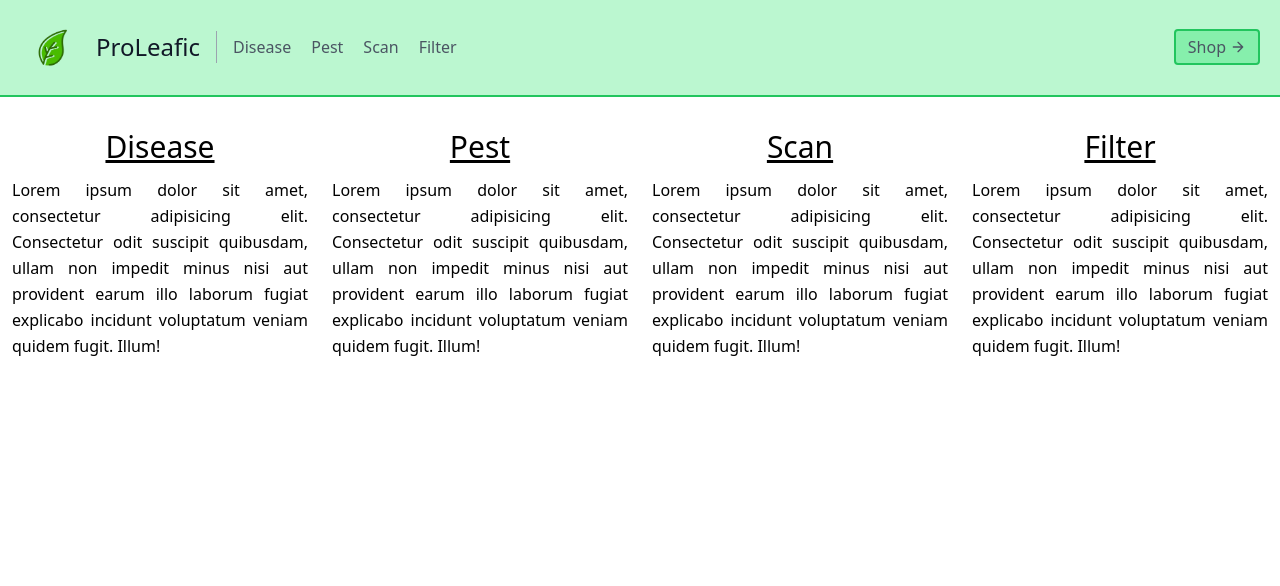
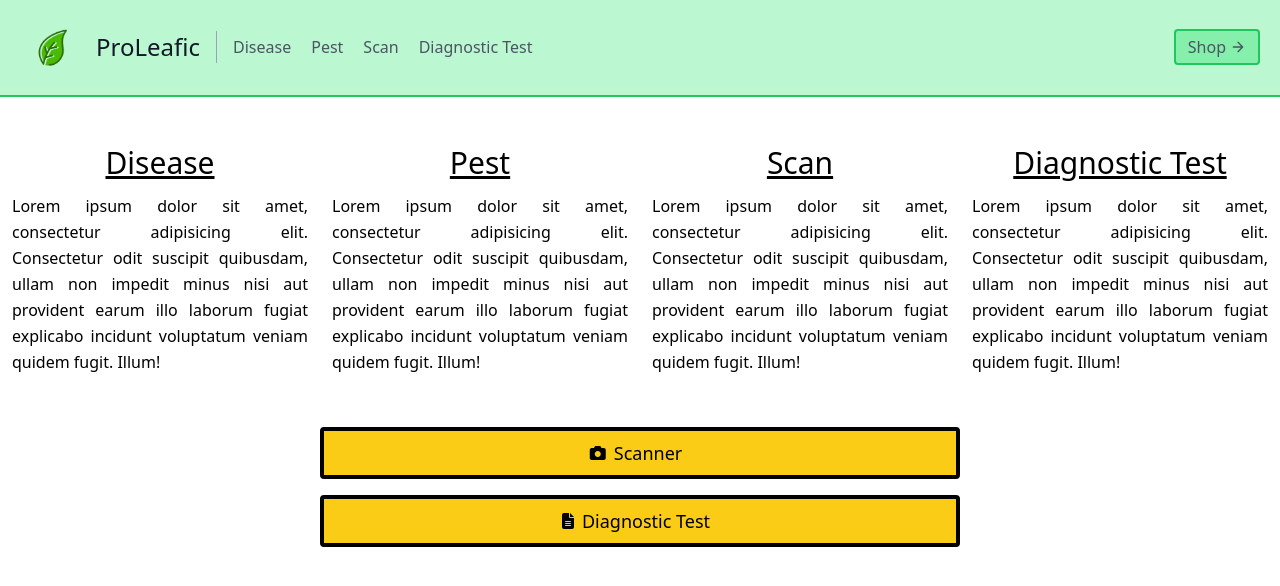
Before and after one commit to Siddhesh-Agarwal/ProLeafic, a Flask app: template templates/index.html in a window 1280 px wide. Shown: the top 586 px of the page. Run offline with Flask 2, Linux system fonts and the light colour scheme; the template is opened without the code that fills it, so the values that code supplies are empty; some libraries are stand-ins or nearby versions.

Commit message:
Add files via upload

```diff
--- a/templates/index.html
+++ b/templates/index.html
@@ -8,6 +8,7 @@
     <title>ProLeafic</title>
     <script src="https://cdn.tailwindcss.com"></script>
     <link rel="icon" type="image/png" href="static/img/ProLeafic-Logo.png">
+    <script src="https://kit.fontawesome.com/1ee43ba5d7.js" crossorigin="anonymous"></script>
 </head>
 
 <body class="bg-white">
@@ -19,53 +20,77 @@
             </a>
             <nav
                 class="md:mr-auto md:ml-4 md:py-1 md:pl-4 md:border-l md:border-gray-400 flex flex-wrap items-center text-base justify-center">
-                <a class="mr-5 hover:text-black" href="\Disease">Disease</a>
-                <a class="mr-5 hover:text-black" href="\Pest">Pest</a>
-                <a class="mr-5 hover:text-black" href="\Scan">Scan</a>
-                <a class="mr-5 hover:text-black" href="\Filter">Filter</a>
+                <a class="mr-5 hover:text-black" href="/Disease">Disease</a>
+                <a class="mr-5 hover:text-black" href="/Pest">Pest</a>
+                <a class="mr-5 hover:text-black" href="/Scan">Scan</a>
+                <a class="mr-5 hover:text-black" href="/Filter">Diagnostic Test</a>
             </nav>
-            <button
+            <a
                 class="inline-flex items-center bg-green-300 border-green-500 border-2 py-1 px-3 focus:outline-none hover:bg-green-400 hover:text-black rounded text-base mt-4 md:mt-0 text-bold">Shop
                 <svg fill="none" stroke="currentColor" stroke-linecap="round" stroke-linejoin="round" stroke-width="2"
                     class="w-4 h-4 ml-1" viewBox="0 0 24 24">
                     <path d="M5 12h14M12 5l7 7-7 7"></path>
                 </svg>
-            </button>
+            </a>
         </div>
     </header>
-    <main class="bg-white w-full flex mt-8">
+    <main class="bg-white w-full mt-12">
+        <div class="w-full flex">
             <div class="leading-relaxed lead-base w-full md:w-1/4 text-center">
-            <h1 class="text-3xl underline">Disease</h1>
+                <a class="text-3xl underline" href="/Disease">Disease</a>
                 <p class="p-3 text-justify">
-                Lorem ipsum dolor sit amet, consectetur adipisicing elit. Consectetur odit suscipit quibusdam, ullam non
-                impedit minus nisi aut provident earum illo laborum fugiat explicabo incidunt voluptatum veniam quidem
+                    Lorem ipsum dolor sit amet, consectetur adipisicing elit. Consectetur odit suscipit quibusdam, ullam
+                    non
+                    impedit minus nisi aut provident earum illo laborum fugiat explicabo incidunt voluptatum veniam
+                    quidem
                     fugit. Illum!
                 </p>
             </div>
             <div class="leading-relaxed lead-base w-full md:w-1/4 text-center">
-            <h1 class="text-3xl underline">Pest</h1>
+                <a class="text-3xl underline" href="/Pest">Pest</a>
                 <p class="p-3 text-justify">
-                Lorem ipsum dolor sit amet, consectetur adipisicing elit. Consectetur odit suscipit quibusdam, ullam non
-                impedit minus nisi aut provident earum illo laborum fugiat explicabo incidunt voluptatum veniam quidem
+                    Lorem ipsum dolor sit amet, consectetur adipisicing elit. Consectetur odit suscipit quibusdam, ullam
+                    non
+                    impedit minus nisi aut provident earum illo laborum fugiat explicabo incidunt voluptatum veniam
+                    quidem
                     fugit. Illum!
                 </p>
             </div>
             <div class="leading-relaxed lead-base w-full md:w-1/4 text-center">
-            <h1 class="text-3xl underline">Scan</h1>
+                <a class="text-3xl underline" href="/Scan">Scan</a>
                 <p class="p-3 text-justify">
-                Lorem ipsum dolor sit amet, consectetur adipisicing elit. Consectetur odit suscipit quibusdam, ullam non
-                impedit minus nisi aut provident earum illo laborum fugiat explicabo incidunt voluptatum veniam quidem
+                    Lorem ipsum dolor sit amet, consectetur adipisicing elit. Consectetur odit suscipit quibusdam, ullam
+                    non
+                    impedit minus nisi aut provident earum illo laborum fugiat explicabo incidunt voluptatum veniam
+                    quidem
                     fugit. Illum!
                 </p>
             </div>
             <div class="leading-relaxed lead-base w-full md:w-1/4 text-center">
-            <h1 class="text-3xl underline">Filter</h1>
+                <a class="text-3xl underline" href="/Filter">Diagnostic Test</a>
                 <p class="p-3 text-justify">
-                Lorem ipsum dolor sit amet, consectetur adipisicing elit. Consectetur odit suscipit quibusdam, ullam non
-                impedit minus nisi aut provident earum illo laborum fugiat explicabo incidunt voluptatum veniam quidem
+                    Lorem ipsum dolor sit amet, consectetur adipisicing elit. Consectetur odit suscipit quibusdam, ullam
+                    non
+                    impedit minus nisi aut provident earum illo laborum fugiat explicabo incidunt voluptatum veniam
+                    quidem
                     fugit. Illum!
                 </p>
             </div>
+        </div>
+        <div class="text-center mt-10">
+            <a class="w-1/2 inline-flex items-center text-center justify-center py-2 bg-yellow-400 border-4 border-black rounded"
+                href="#">
+                <i class="fa-solid fa-camera"></i>
+                <p class="text-lg mx-2">Scanner</p>
+            </a>
+            <div class="m-4"></div>
+            <a class="w-1/2 inline-flex items-center text-center justify-center py-2 bg-yellow-400 border-4 border-black rounded"
+                href="#">
+                <i class="fa-solid fa-file-lines"></i>
+                <p class="text-lg mx-2">Diagnostic Test</p>
+            </a>
+        </div>
+
     </main>
 </body>
 
```
Lines whose indentation alone changed are shown as unchanged.
